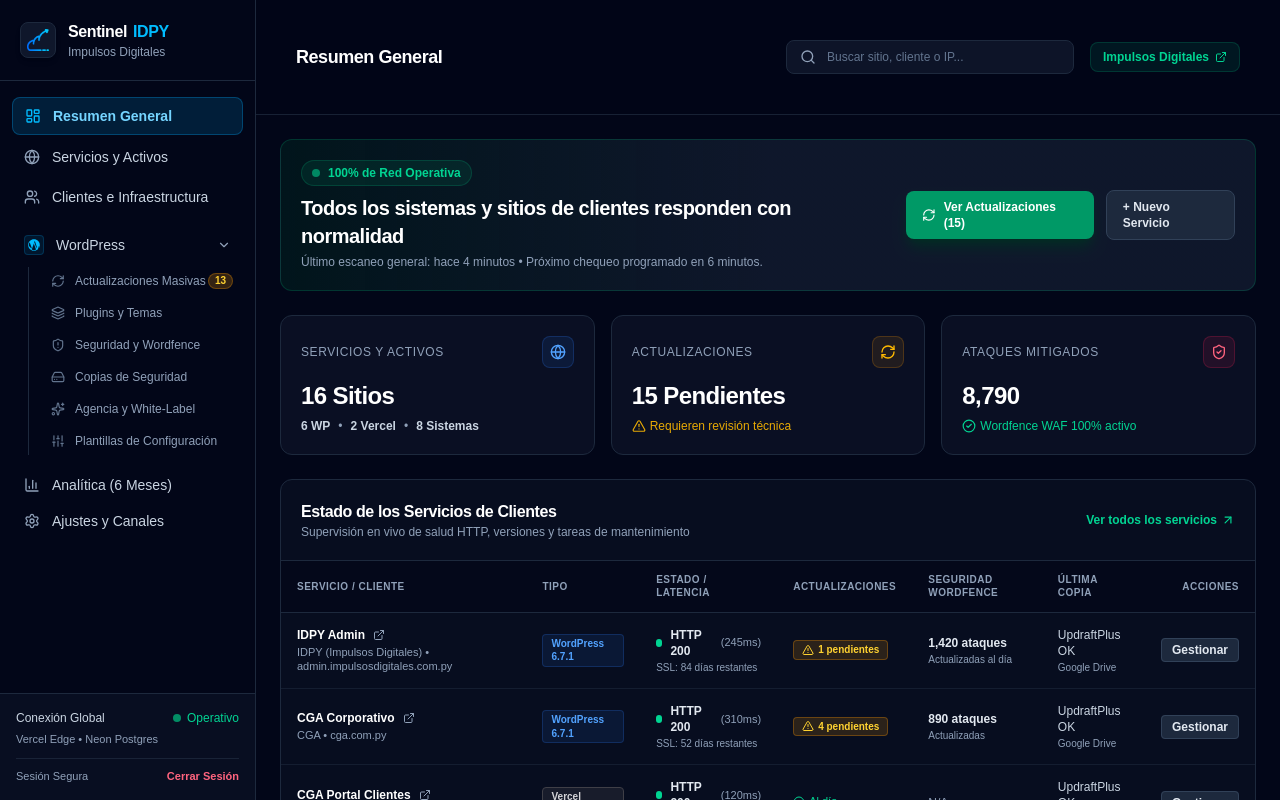
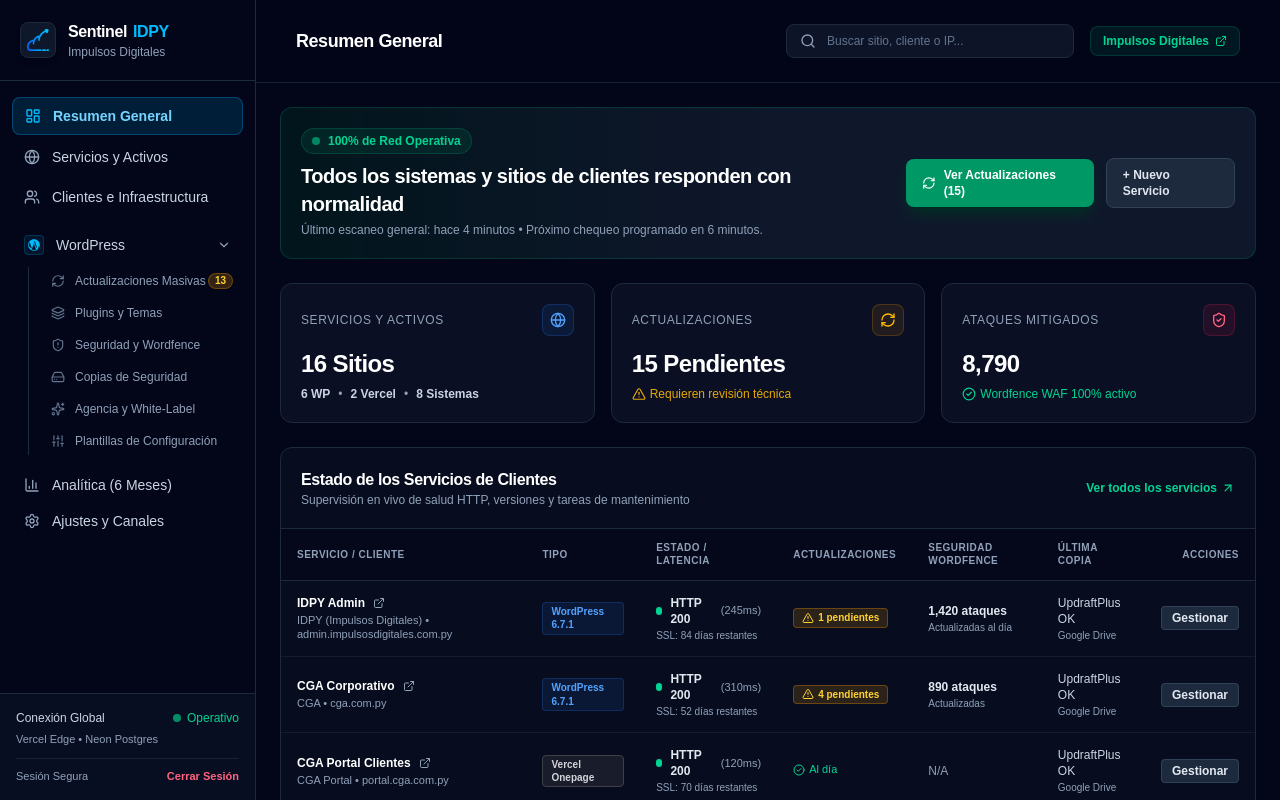
Before and after one commit to rodney-estigarribia/SentinelIDPY, a Next.js app in the folder dashboard/: page / in a window 1280 px wide. Built offline with nearby package versions, Linux system fonts and the light colour scheme; no server answers; the database is empty.

Commit message:
style: refine Header padding to py-5 lg:py-6 for balanced negative space

```diff
--- a/dashboard/src/components/layout/header.tsx
+++ b/dashboard/src/components/layout/header.tsx
@@ -12,7 +12,7 @@
 
 export function Header({ title, subtitle, onRefresh, isRefreshing }: HeaderProps) {
   return (
-    <header className="py-8 lg:py-10 border-b border-slate-800/80 bg-slate-950/80 backdrop-blur-md px-8 lg:px-10 flex items-center justify-between sticky top-0 z-30 transition-all">
+    <header className="py-5 lg:py-6 border-b border-slate-800/80 bg-slate-950/80 backdrop-blur-md px-8 lg:px-10 flex items-center justify-between sticky top-0 z-30 transition-all">
       <div className="space-y-1">
         {title && <h2 className="text-lg font-bold text-white tracking-tight">{title}</h2>}
         {subtitle && <p className="text-xs text-slate-400">{subtitle}</p>}
```
